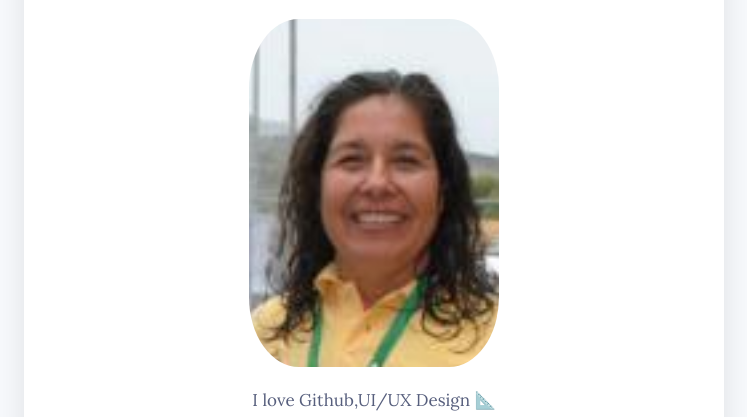
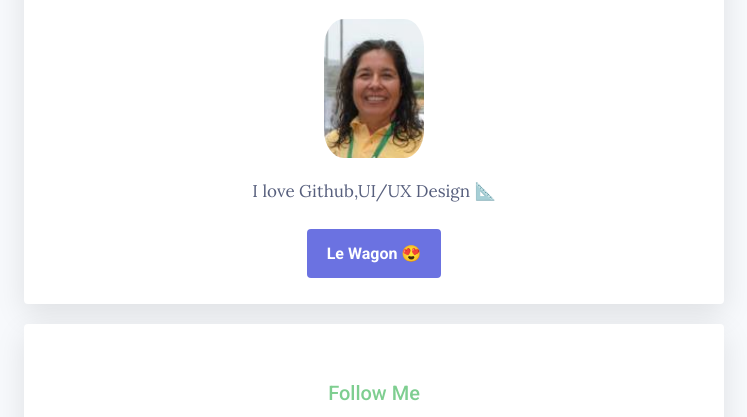
Before and after one commit to caminar-pleno/profile, a plain HTML site: page index.html in a window 1280 px wide. Shown: the part 142-559 px from the top of the page, without its empty margins (266-1013 px from the left). Drawn offline with Linux system fonts and the light colour scheme.

```diff
--- a/index.html
+++ b/index.html
@@ -12,7 +12,7 @@
     <div class="container">
       <div class="card-white" id="introduction">
     <h1>Hello, I am GINA 🏊‍♀️</h1>
-    <img src="images/profile.png" class="img-circle"  width="250" alt="Gina Vargas Pérez"  class="img-circle" >
+    <img src="images/profile.png" class="img-circle"  width="100" alt="Gina Vargas Pérez"  class="img-circle" >
     <p>I love Github,UI/UX Design 📐</p>
     <a href="#" class="btn-blue" target="_blank">
       Le Wagon 😍
```
